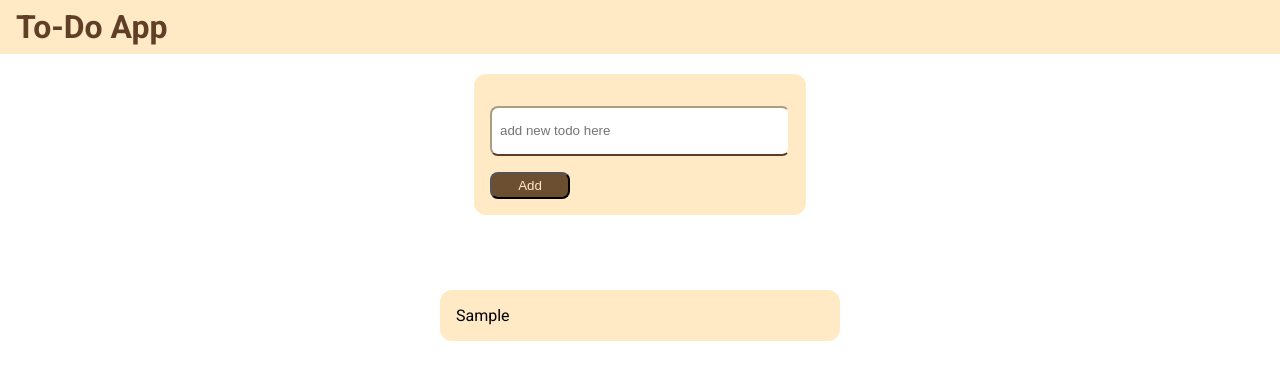
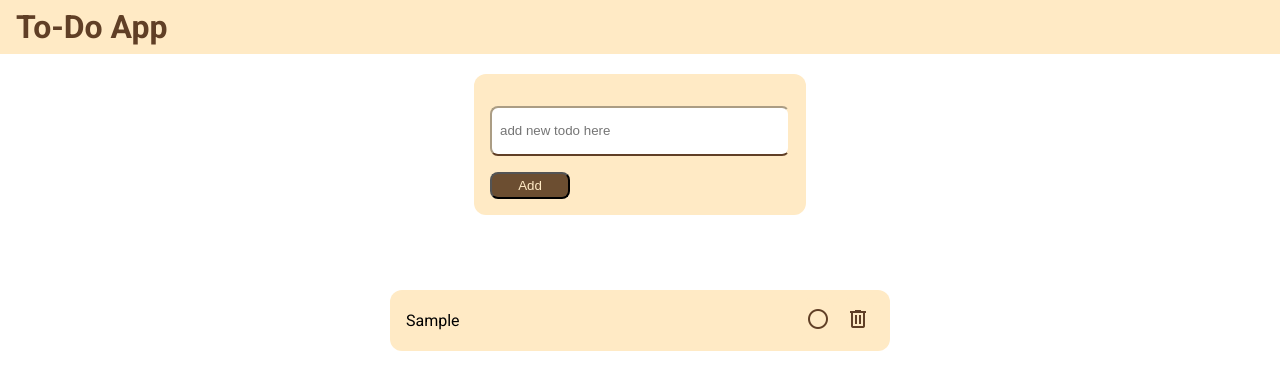
Before and after one commit to jayachandra116/ToDo-App, a React (Create React App) app: page / in a window 1280 px wide. Both pictures are taken after typing "Sample" into the empty fields and a click on the button "Add". Shown: the top 390 px of the page. Built offline with nearby package versions, Linux system fonts and the light colour scheme; a web font is replaced by a local one.

Commit message:
added toggling todo item completion

```diff
--- a/public/index.html
+++ b/public/index.html
@@ -16,6 +16,11 @@
       href="https://fonts.googleapis.com/css2?family=Playwrite+CU:wght@100..400&family=Roboto:ital,wght@0,100;0,300;0,400;0,500;0,700;0,900;1,100;1,300;1,400;1,500;1,700;1,900&display=swap"
       rel="stylesheet"
     />
+    <!-- For google icons -->
+    <link
+      rel="stylesheet"
+      href="https://fonts.googleapis.com/css2?family=Material+Symbols+Outlined:opsz,wght,FILL,GRAD@20..48,100..700,0..1,-50..200"
+    />
     <title>To-Do App</title>
   </head>
   <body>
--- a/src/components/TodoItem/TodoItem.module.css
+++ b/src/components/TodoItem/TodoItem.module.css
@@ -1,16 +1,40 @@
 .todo-item {
   background-color: var(--color1);
   color: inherit;
-  width: 400px;
+  width: 500px;
   border-radius: 12px;
   margin: 1rem;
   border: 16px;
-  /* height: 50px; */
-  padding: 1rem;
+  padding: 0.5rem 1rem;
   font-size: 1rem;
+  display: flex;
+  justify-content: space-between;
+  align-items: center;
 }
 
-.todo-item:hover {
+.todo-item .completed {
+  color: var(--color4);
+  text-decoration: line-through;
+  transition: all 200ms ease-in;
+}
+
+.todo-item .todo-actions {
+  display: flex;
+  flex-direction: row;
+  gap: 0.5rem;
+  align-items: center;
+}
+
+.todo-actions button {
+  padding: 4px;
+  color: var(--color4);
+  border-radius: 8px;
+  border: none;
+  background-color: var(--color1);
+  text-align: center;
+  font-size: 32px;
+}
+
+.todo-actions button:hover {
   cursor: pointer;
-  box-shadow: 0px 4px 8px 0;
 }
--- a/src/components/TodoItem/TodoItem.tsx
+++ b/src/components/TodoItem/TodoItem.tsx
@@ -8,7 +8,12 @@ import classes from "./TodoItem.module.css";
 
 // redux
 import { useAppDispatch } from "../../hooks";
-import { removeToDo } from "../../store/todos-slice";
+import {
+  markComplete,
+  markInComplete,
+  removeToDo,
+} from "../../store/todos-slice";
+import Button from "../UI/Button";
 
 // props type
 type todoItemProps = {
@@ -22,10 +27,33 @@ const TodoItem = ({ item }: todoItemProps) => {
     dispatch(removeToDo(item.id));
   };
 
+  const toggleToDoCompletionState = () => {
+    item.complete
+      ? dispatch(markInComplete(item.id))
+      : dispatch(markComplete(item.id));
+  };
+
   return (
-    <div className={classes["todo-item"]} onClick={() => onRemoveHandler()}>
-      <li>{item.text}</li>
-    </div>
+    <li className={classes["todo-item"]}>
+      <p className={item.complete ? classes["completed"] : ""}>{item.text}</p>
+      <div className={classes["todo-actions"]}>
+        <Button
+          onClick={toggleToDoCompletionState}
+          title={`Mark as ${item.complete ? "undone" : "done"}`}
+        >
+          {item.complete ? (
+            <span className="material-symbols-outlined">check_circle</span>
+          ) : (
+            <span className="material-symbols-outlined">
+              radio_button_unchecked
+            </span>
+          )}
+        </Button>
+        <Button onClick={onRemoveHandler} title="Remove the item from the list">
+          <span className="material-symbols-outlined">Delete</span>
+        </Button>
+      </div>
+    </li>
   );
 };
 
--- a/src/models/Todo.ts
+++ b/src/models/Todo.ts
@@ -1,4 +1,5 @@
 export type ToDo = {
   text: string;
   id: string;
+  complete: boolean;
 };
--- a/src/store/todos-slice.ts
+++ b/src/store/todos-slice.ts
@@ -21,16 +21,39 @@ export const toDosSlice = createSlice({
       state.toDos.push({
         id: new Date().toISOString(),
         text: action.payload,
+        complete: false,
       });
     },
     removeToDo: (state, action: PayloadAction<string>) => {
       state.toDos = state.toDos.filter((todo) => todo.id !== action.payload);
     },
+    markComplete: (state, action: PayloadAction<string>) => {
+      let toDoIndex = state.toDos.findIndex(
+        (item) => item.id === action.payload
+      );
+      if (toDoIndex === -1) {
+        return state;
+      }
+      let todo = state.toDos[toDoIndex];
+      todo.complete = true;
+      state.toDos[toDoIndex] = todo;
+    },
+    markInComplete: (state, action: PayloadAction<string>) => {
+      let toDoIndex = state.toDos.findIndex(
+        (item) => item.id === action.payload
+      );
+      if (toDoIndex === -1) {
+        return state;
+      }
+      let todo = state.toDos[toDoIndex];
+      todo.complete = false;
+      state.toDos[toDoIndex] = todo;
+    },
   },
 });
 
 // actions
-export const { addToDo, removeToDo } = toDosSlice.actions;
+export const { addToDo, removeToDo, markComplete, markInComplete } = toDosSlice.actions;
 
 // reducer
 export default toDosSlice.reducer;
```
